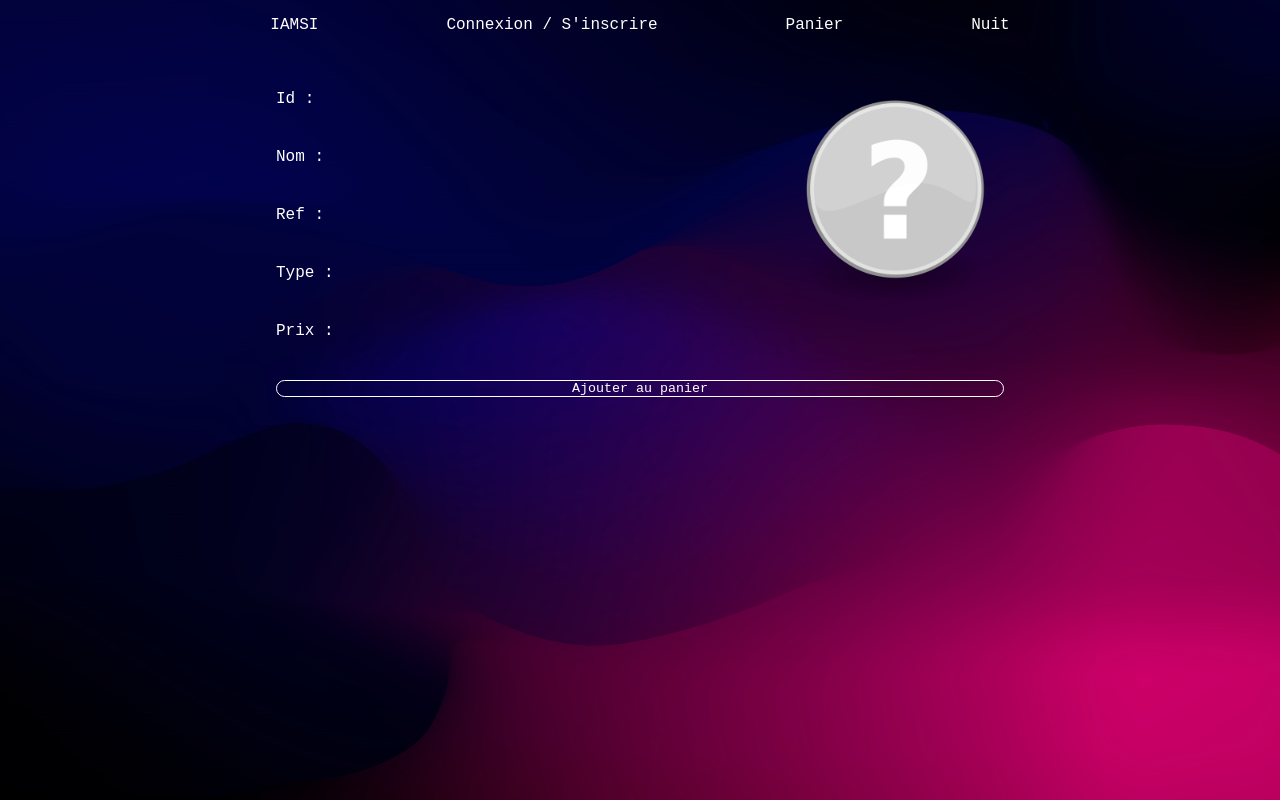
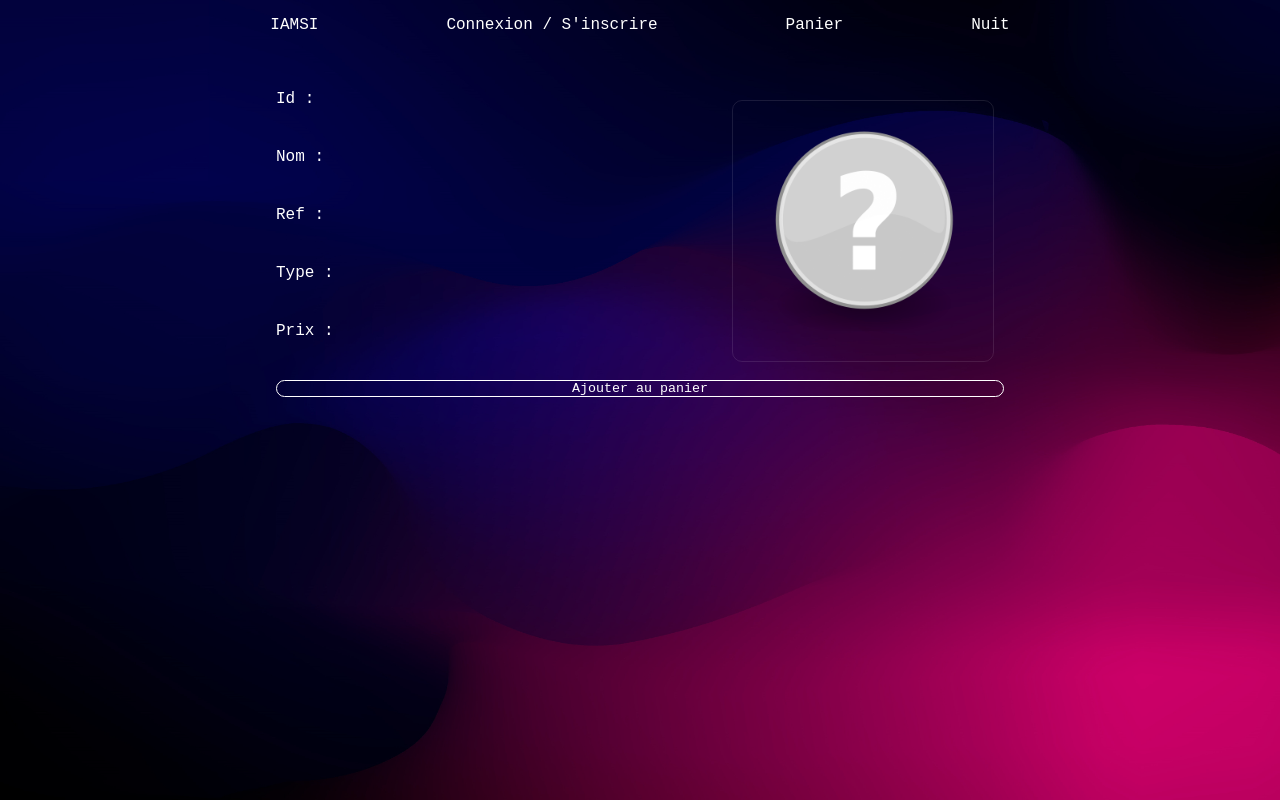
Before and after one commit to MikaChueWaye/IAMSI, a Symfony app: template templates/product/productPage.html.twig in a window 1280 px wide. Run offline with Twig, Linux system fonts and the light colour scheme; the template is opened without the code that fills it, so the values that code supplies are empty; some libraries are stand-ins or nearby versions.

Commit message:
shoppingCartProductPage in progress + slight improvement on productPage.css

```diff
--- a/public/css/productPage.css
+++ b/public/css/productPage.css
@@ -14,6 +14,9 @@ img{
     right: 0;
     width: 200px;
     margin: 30px;
+    padding: 30px;
+    border: solid rgba(255, 255, 255, 0.1) 1px;
+    border-radius: 10px;
     z-index: 10;
 }
 
--- /dev/null
+++ b/templates/shop/shoppingCartProduct.html.twig
@@ -0,0 +1,5 @@
+<div class="receipt-item">
+    <div>- {{ product.name }}</div>
+    <div class="dot"></div>
+    <div>{{ product.price }}</div>
+</div>
```
